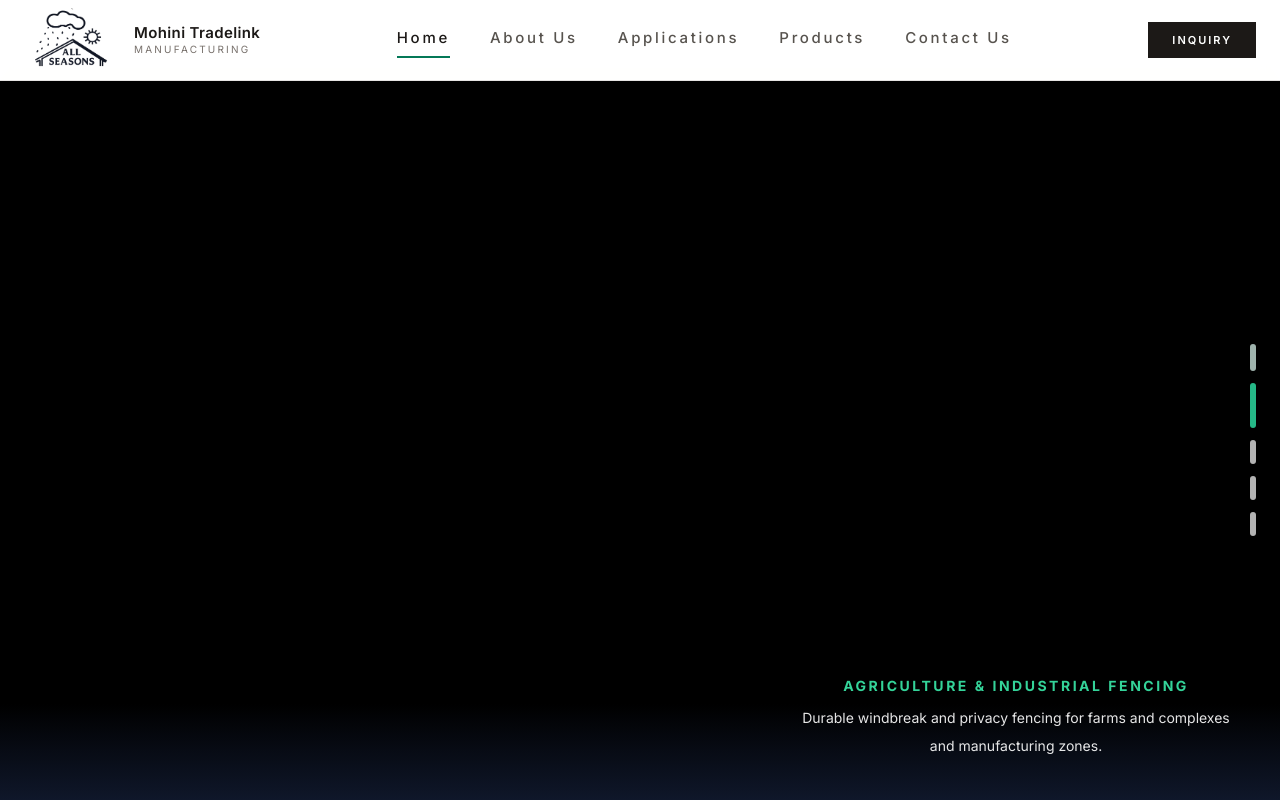
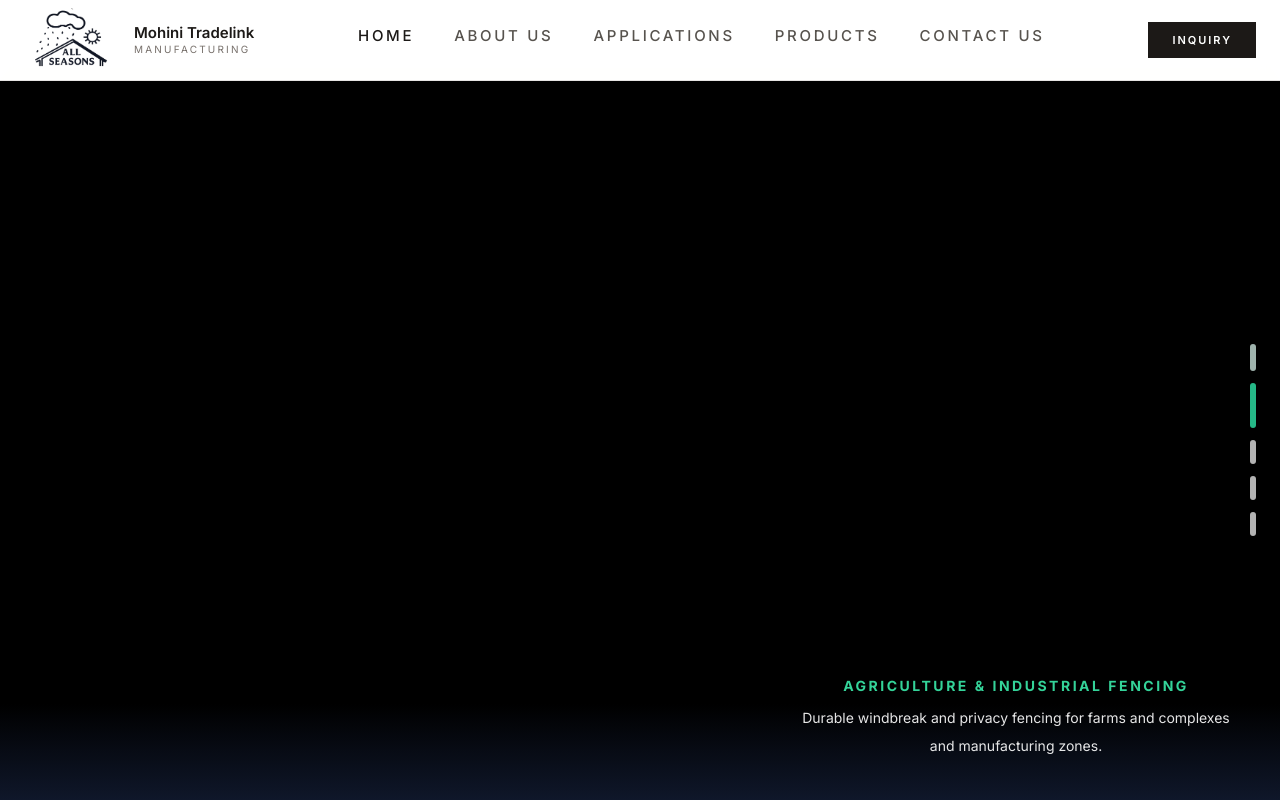
Before and after one commit to prathameshrajgarhia-design/mohini, a React (Vite) app: page / in a window 1280 px wide. Shown: the top 800 px of the page. Built offline with nearby package versions, Linux system fonts and the light colour scheme.

Commit message:
Fix routing, header layout, hero alignment, SEO-ready browser routing

```diff
--- a/App.tsx
+++ b/App.tsx
@@ -1,4 +1,6 @@
-import React, { useState, useEffect } from "react";
+import React, { useEffect } from "react";
+import { Routes, Route, useLocation } from "react-router-dom";
+
 import Header from "./components/Header";
 import { Hero } from "./components/Hero";
 import { About } from "./components/About";
@@ -13,47 +15,46 @@ import { ApplicationsPage } from "./pages/ApplicationsPage";
 import { ProductsPage } from "./pages/ProductsPage";
 import { ContactPage } from "./pages/ContactPage";
 
-const App: React.FC = () => {
-  const [currentPage, setCurrentPage] = useState("home");
-
+const ScrollToTop = () => {
+  const { pathname } = useLocation();
   useEffect(() => {
     window.scrollTo(0, 0);
-  }, [currentPage]);
+  }, [pathname]);
+  return null;
+};
 
-  const renderPage = () => {
-    switch (currentPage) {
-      case "about":
-        return <AboutPage />;
-      case "applications":
-        return <ApplicationsPage />;
-      case "products":
-        return <ProductsPage />;
-      case "contact":
-        return <ContactPage />;
-      default:
-        return (
-          <>
-            <Hero onNavigate={setCurrentPage} />
-            <About />
-            <WhyUs />
-            <Expertise />
-            <Customization />
-            <FinalCTA onNavigate={setCurrentPage} />
-          </>
-        );
-    }
-  };
-
+const App: React.FC = () => {
   return (
     <div className="min-h-screen flex flex-col bg-[#FAF7F2]">
-      <Header onNavigate={setCurrentPage} activeSection={currentPage} />
+      <Header />
 
-      {/* HEADER HEIGHT OFFSET — MATCHES h-24 */}
+      {/* Header is fixed, so content starts naturally below */}
       <main className="flex-grow">
-        {renderPage()}
+        <ScrollToTop />
+
+        <Routes>
+          <Route
+            path="/"
+            element={
+              <>
+                <Hero />
+                <About />
+                <WhyUs />
+                <Expertise />
+                <Customization />
+                <FinalCTA />
+              </>
+            }
+          />
+
+          <Route path="/about" element={<AboutPage />} />
+          <Route path="/applications" element={<ApplicationsPage />} />
+          <Route path="/products" element={<ProductsPage />} />
+          <Route path="/contact" element={<ContactPage />} />
+        </Routes>
       </main>
 
-      <Footer onNavigate={setCurrentPage} />
+      <Footer />
     </div>
   );
 };
--- a/components/Header.tsx
+++ b/components/Header.tsx
@@ -1,29 +1,26 @@
 import React from "react";
+import { NavLink, useNavigate } from "react-router-dom";
 import MyIcon from "../assets/image.png";
 
-type HeaderProps = {
-  onNavigate: (section: string) => void;
-  activeSection: string;
-};
+const Header: React.FC = () => {
+  const navigate = useNavigate();
 
-const Header: React.FC<HeaderProps> = ({ onNavigate, activeSection }) => {
   return (
     <header className="fixed top-0 left-0 w-full z-[1000] bg-white/95 backdrop-blur-md border-b border-stone-200">
       <div className="h-20 max-w-7xl mx-auto px-6 flex items-center justify-between">
 
-        {/* LEFT — LOGO + BRAND (UNCHANGED SIZE) */}
+        {/* LOGO */}
         <div
-          className="flex items-center gap-4 cursor-pointer select-none"
-          onClick={() => onNavigate("home")}
+          className="flex items-center gap-4 cursor-pointer"
+          onClick={() => navigate("/")}
         >
           <img
             src={MyIcon}
             alt="Mohini Tradelink Logo"
-            className="h-16 w-auto object-contain block"
+            className="h-16 w-auto object-contain"
           />
-
           <div className="flex flex-col leading-tight">
-            <span className="text-stone-900 font-semibold tracking-wide text-[15px]">
+            <span className="text-stone-900 font-semibold text-[15px]">
               Mohini Tradelink
             </span>
             <span className="text-stone-500 text-[10px] tracking-[0.22em] uppercase">
@@ -32,35 +29,34 @@ const Header: React.FC<HeaderProps> = ({ onNavigate, activeSection }) => {
           </div>
         </div>
 
-        {/* CENTER — NAVIGATION (RESTORED FEEL) */}
-        <nav className="hidden md:flex items-center gap-10 mt-[5px] text-[15px] tracking-[0.18em] uppercase font-medium text-stone-600">
+        {/* NAV */}
+        <nav className="hidden md:flex gap-10 text-[15px] tracking-[0.18em] uppercase font-medium">
           {[
-            { id: "home", label: "Home" },
-            { id: "about", label: "About Us" },
-            { id: "applications", label: "Applications" },
-            { id: "products", label: "Products" },
-            { id: "contact", label: "Contact Us" },
+            { to: "/", label: "Home" },
+            { to: "/about", label: "About Us" },
+            { to: "/applications", label: "Applications" },
+            { to: "/products", label: "Products" },
+            { to: "/contact", label: "Contact Us" },
           ].map((item) => (
-            <button
-              key={item.id}
-              onClick={() => onNavigate(item.id)}
-              className={`relative pb-2 transition-colors ${
-                activeSection === item.id
-                  ? "text-stone-900"
-                  : "hover:text-stone-900"
-              }`}
+            <NavLink
+              key={item.to}
+              to={item.to}
+              end
+              className={({ isActive }) =>
+                `relative pb-2 transition-colors ${
+                  isActive ? "text-stone-900" : "text-stone-600 hover:text-stone-900"
+                }`
+              }
             >
               {item.label}
-              {activeSection === item.id && (
-                <span className="absolute left-0 bottom-0 w-full h-[2px] bg-emerald-700" />
-              )}
-            </button>
+              <span className="absolute left-0 bottom-0 w-full h-[2px] bg-emerald-700 scale-x-0 group-hover:scale-x-100 transition" />
+            </NavLink>
           ))}
         </nav>
 
-        {/* RIGHT — INQUIRY (BACK TO ORIGINAL POSITIONING) */}
+        {/* CTA */}
         <button
-          onClick={() => onNavigate("contact")}
+          onClick={() => navigate("/contact")}
           className="px-6 py-2.5 bg-stone-900 text-white text-[11px] tracking-[0.18em] uppercase font-semibold hover:bg-stone-800 transition"
         >
           Inquiry
--- a/index.tsx
+++ b/index.tsx
@@ -1,6 +1,6 @@
-
 import React from 'react';
 import ReactDOM from 'react-dom/client';
+import { BrowserRouter } from 'react-router-dom';
 import App from './App';
 
 const rootElement = document.getElementById('root');
@@ -11,6 +11,8 @@ if (!rootElement) {
 const root = ReactDOM.createRoot(rootElement);
 root.render(
   <React.StrictMode>
-    <App />
+    <BrowserRouter>
+      <App />
+    </BrowserRouter>
   </React.StrictMode>
 );
```
Also changed, not shown: 1 other file (tests, documents, lock files or other folders).
